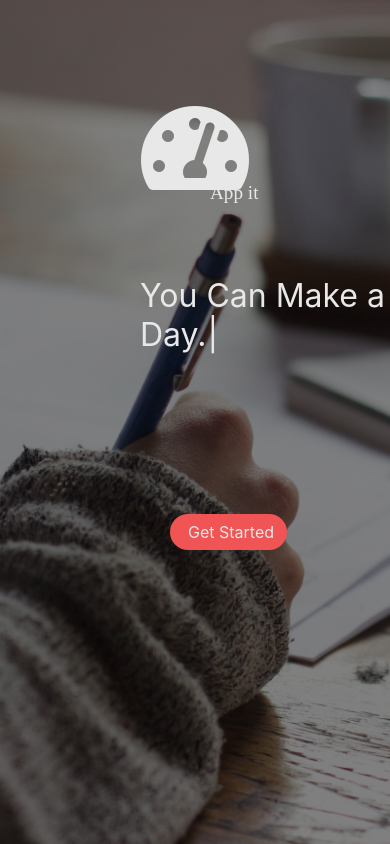
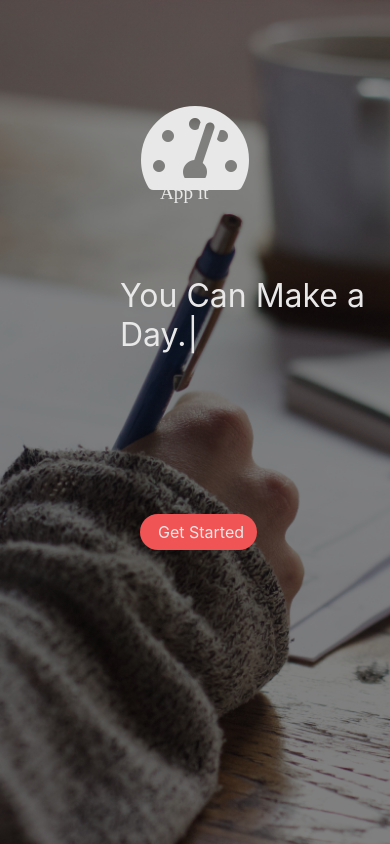
Before and after one commit to opeyemipeter1759/App-it, a React (Create React App) app: page / in a window 390 px wide. Built offline with nearby package versions, Linux system fonts and the light colour scheme; a web font is replaced by a local one.

Commit message:
restructuring the homepage

```diff
--- a/src/Components/Home.css
+++ b/src/Components/Home.css
@@ -58,8 +58,8 @@
     color: var(--textColor);
     justify-self: center;
     padding-top: 20px;
-    margin-left: 190px;
-    margin-right: 190px;
+    margin-left: 140px;
+    margin-right: 140px;
     cursor: pointer;
     text-decoration: none;
     font-size: 2rem;
@@ -69,14 +69,14 @@
   .homeLogoText {
     position: absolute;
     top: 160px;
-    left: 210px;
+    left: 160px;
     font-family: "Hachi Maru Pop", cursive;
     font-size: 1.2rem;
   }
   .landingText {
     color: var(--textColor);
     padding-top: 80px;
-    margin-left: 140px;
+    margin-left: 120px;
     font-size: 2rem;
     align-self: center;
     justify-content: center;
@@ -85,7 +85,7 @@
     display: block;
     text-align: center;
     padding: 0.5rem 5px 0.5rem 10px;
-    margin: 10rem 140px 3rem 170px;
+    margin: 10rem 140px 5rem 140px;
     border-radius: 20px;
     width: 30%;
     background: var(--btnColor);
```
